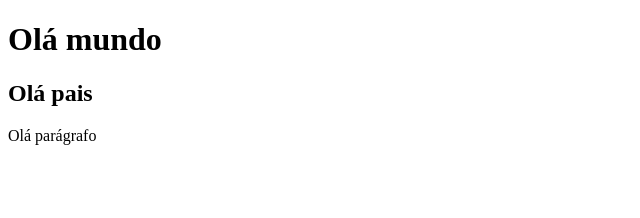
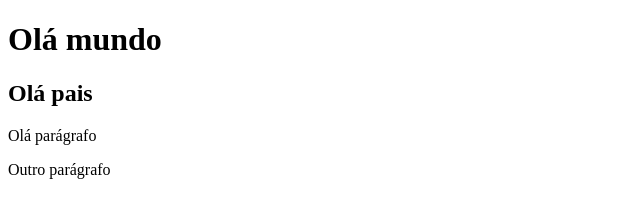
Before and after one commit to severiano-flavio/semantic-test, a website: page index.html in a window 1280 px wide. Shown: the whole page, without its empty margins (0-640 px from the left). Drawn offline with Linux system fonts and the light colour scheme.

Commit message:
Update index.html

```diff
--- a/index.html
+++ b/index.html
@@ -10,5 +10,6 @@
   <h1>Olá mundo</h1>
   <h2>Olá pais</h2>
   <p>Olá parágrafo</p>
+  <p>Outro parágrafo</p>
 </body>
 </html>
```
